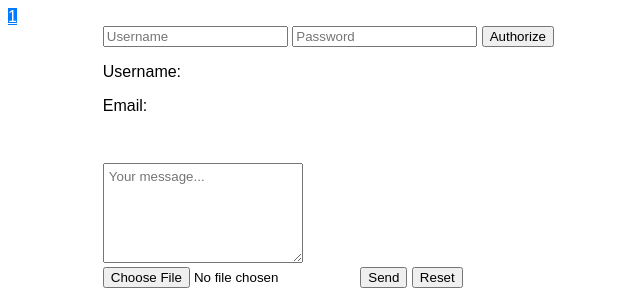
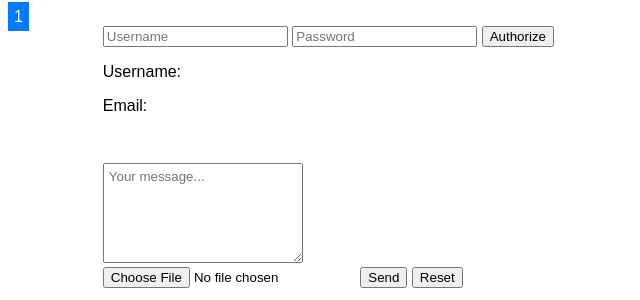
Before and after one commit to FlyFu-0/FlyFu-0.github.io, a PHP site: page / in a window 1280 px wide. Shown: the top 300 px of the page, without its empty margins (0-640 px from the left). Run offline with PHP 8.4, Linux system fonts and the light colour scheme; tables that the repository leaves empty or names only in its code hold one stand-in row (values such as "Sample post"); data that the repository does not hold is empty.

Commit message:
more style for page links

```diff
--- a/messages.php
+++ b/messages.php
@@ -17,15 +17,15 @@ function fetchPagedMessages()
 
 
     if ($page  > 1) {
-        echo "<a href=index.php?page=". ($page - 1) . "> Prev </a>";
+        echo "<a href='index.php?page=" . ($page - 1) . "'" . " class='pageLink'" . " > Prev </a>";
     }
 
     for ($i = 1; $i <= $totalPages; $i++){
-        echo "<a href='index.php?page=" . $i . "'" . ($page == $i ? " class='active'": "") . " > $i </a>";
+        echo "<a href='index.php?page=" . $i . "'" . ($page == $i ? " class='active pageLink'": " class='pageLink'") . " > $i </a>";
     }
 
     if ($page < $totalPages) {
-        echo "<a href=index.php?page=". ($page + 1) . "> Next </a>";
+        echo "<a href=index.php?page=". ($page + 1) . "'" . " class='pageLink'" . " > Next </a>";
     }
 
     return mysqli_query($db,
--- a/style.css
+++ b/style.css
@@ -35,3 +35,15 @@ a.active {
     color: white;
     border-color: #007bff;
 }
+
+.pageLink {
+    padding: 5px;
+    margin-top: 20px 0px;
+    border: 1px solid black;
+    text-decoration: none;
+    color: black;
+}
+
+.pageLink:hover {
+    background-color: lightgreen;
+}
```
